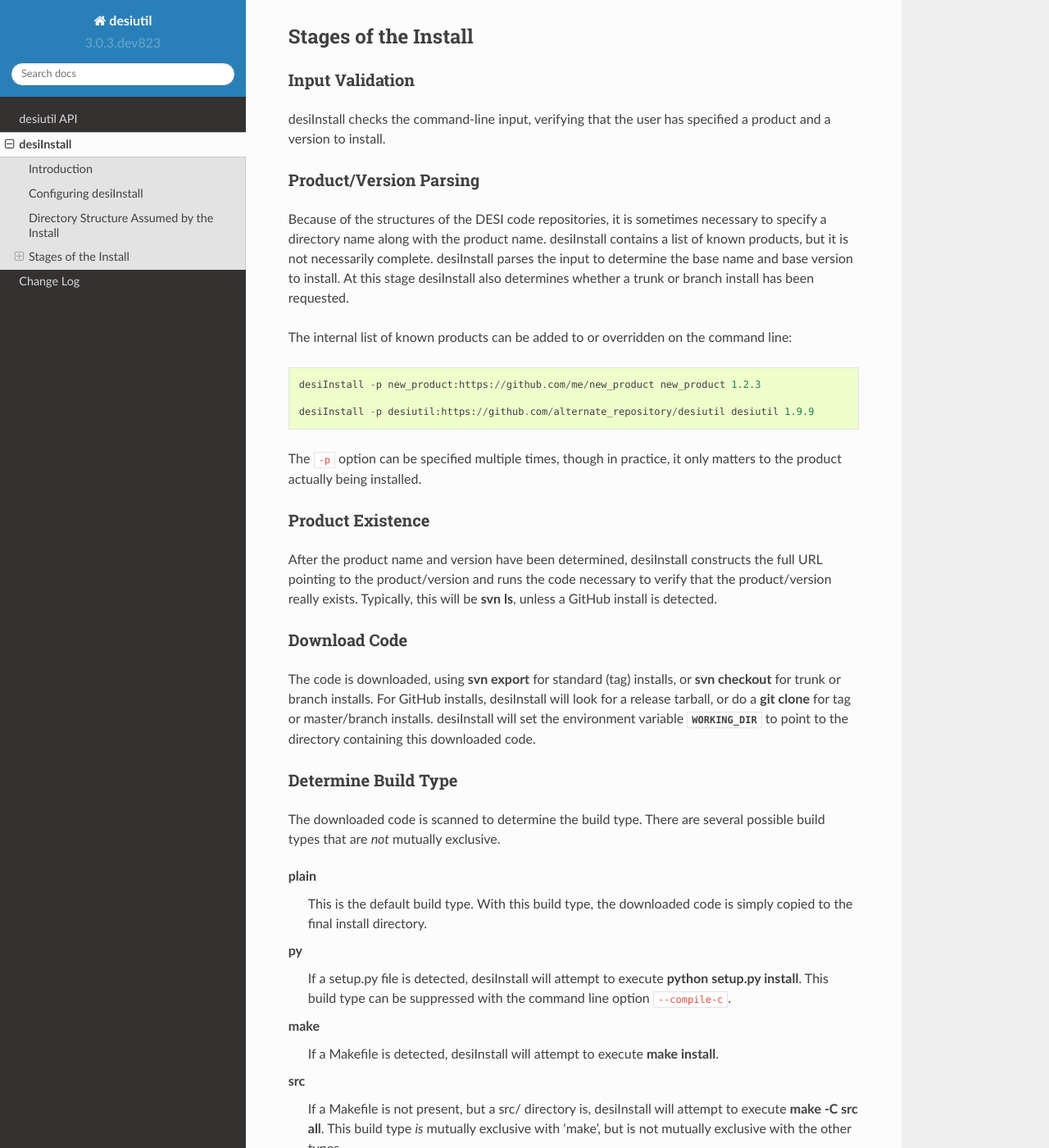
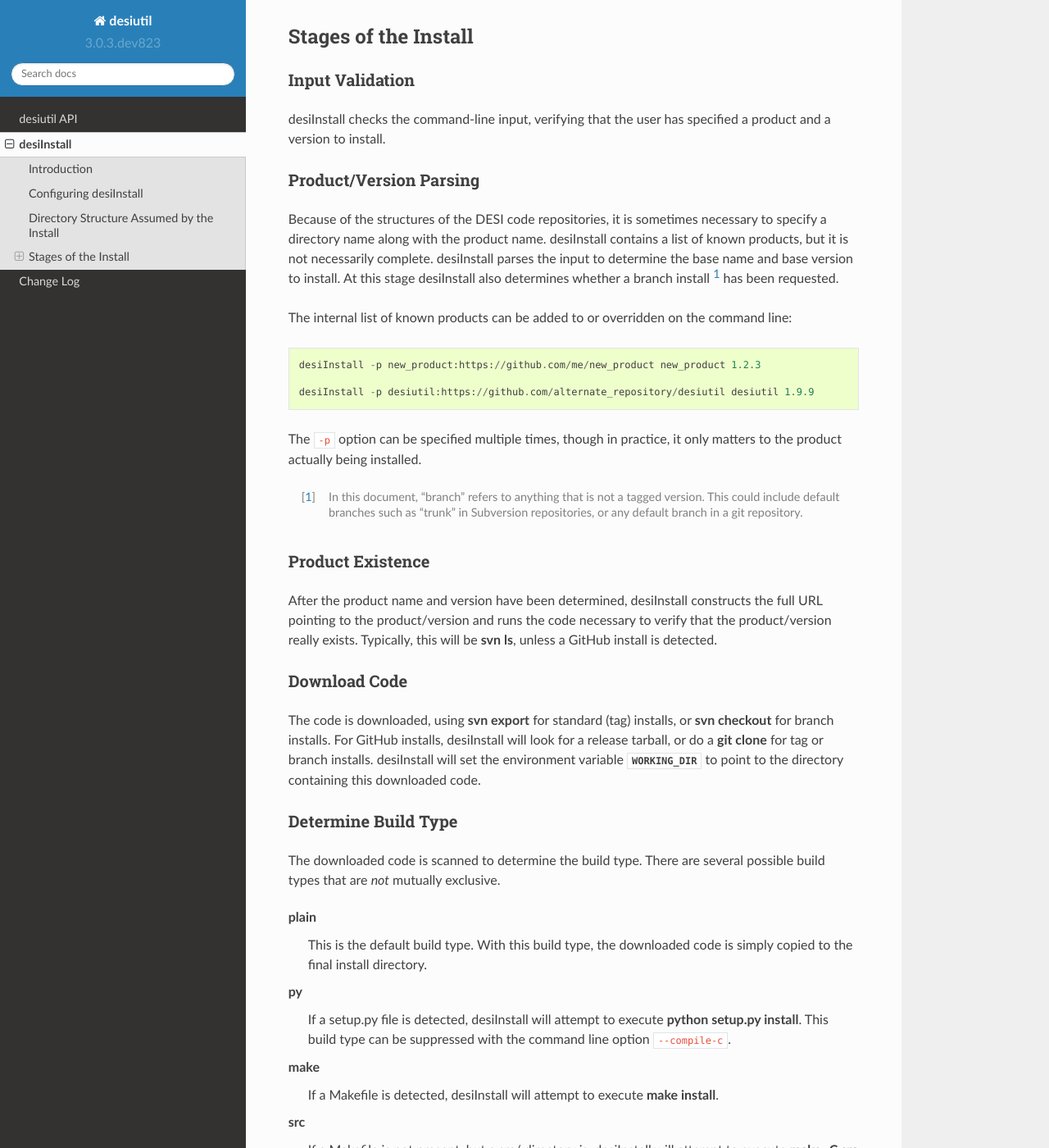
Before and after one commit to desihub/desiutil, a Sphinx documentation site: the page built from doc/desiInstall.rst, in a window 1280 px wide and 1400 px high, scrolled down 3242 px. Shown: the whole window at 82% size. Built offline with Sphinx 7.4.7 and the Read the Docs theme 2.0.0, drawn with Linux system fonts in a browser that asks for light colours; some of the changed text lies outside the part shown.

Commit message:
remove some references to "master"

```diff
--- a/doc/desiInstall.rst
+++ b/doc/desiInstall.rst
@@ -149,7 +149,7 @@
 to specify a directory name along with the product name.  desiInstall contains
 a list of known products, but it is not necessarily complete. desiInstall parses
 the input to determine the base name and base version to install.  At this
-stage desiInstall also determines whether a trunk or branch install has
+stage desiInstall also determines whether a branch install [#]_ has
 been requested.
 
 The internal list of known products can be added to or overridden on the
@@ -161,6 +161,10 @@
 
 The ``-p`` option can be specified multiple times, though in practice, it only
 matters to the product actually being installed.
+
+.. [#] In this document, "branch" refers to anything that is not a tagged version.
+   This could include default branches such as "trunk" in Subversion repositories,
+   or any default branch in a git repository.
 
 Product Existence
 -----------------
@@ -174,8 +178,8 @@
 -------------
 
 The code is downloaded, using :command:`svn export` for standard (tag) installs, or
-:command:`svn checkout` for trunk or branch installs.  For GitHub installs, desiInstall
-will look for a release tarball, or do a :command:`git clone` for tag or master/branch
+:command:`svn checkout` for branch installs.  For GitHub installs, desiInstall
+will look for a release tarball, or do a :command:`git clone` for tag or branch
 installs.  desiInstall will set the environment variable :envvar:`WORKING_DIR`
 to point to the directory containing this downloaded code.
 
@@ -272,7 +276,7 @@
 Can We Just Copy the Download?
 ------------------------------
 
-If the build-type is *only* 'plain', or if a trunk or branch install is
+If the build-type is *only* 'plain', or if a branch install is
 requested, the downloaded code will be copied to :envvar:`INSTALL_DIR`.
 Further Python or C/C++ install steps described below will be skipped.
 
--- a/doc/index.rst
+++ b/doc/index.rst
@@ -18,7 +18,7 @@
 These packages must be installed for desiutil to work properly:
 
 * `pyyaml <https://pyyaml.org/>`_
-* `requests <https://2.python-requests.org/en/master/>`_
+* `requests <https://requests.readthedocs.io/>`_
 * `astropy <https://www.astropy.org/>`_
 
   - This implies a dependency on `NumPy <https://numpy.org>`_
--- a/requirements.txt
+++ b/requirements.txt
@@ -1,6 +1,6 @@
 setuptools
 requests
 pyyaml
-astropy
+astropy<4.1
 healpy==1.12.9
 matplotlib
```
Also changed, not shown: 2 other files.
